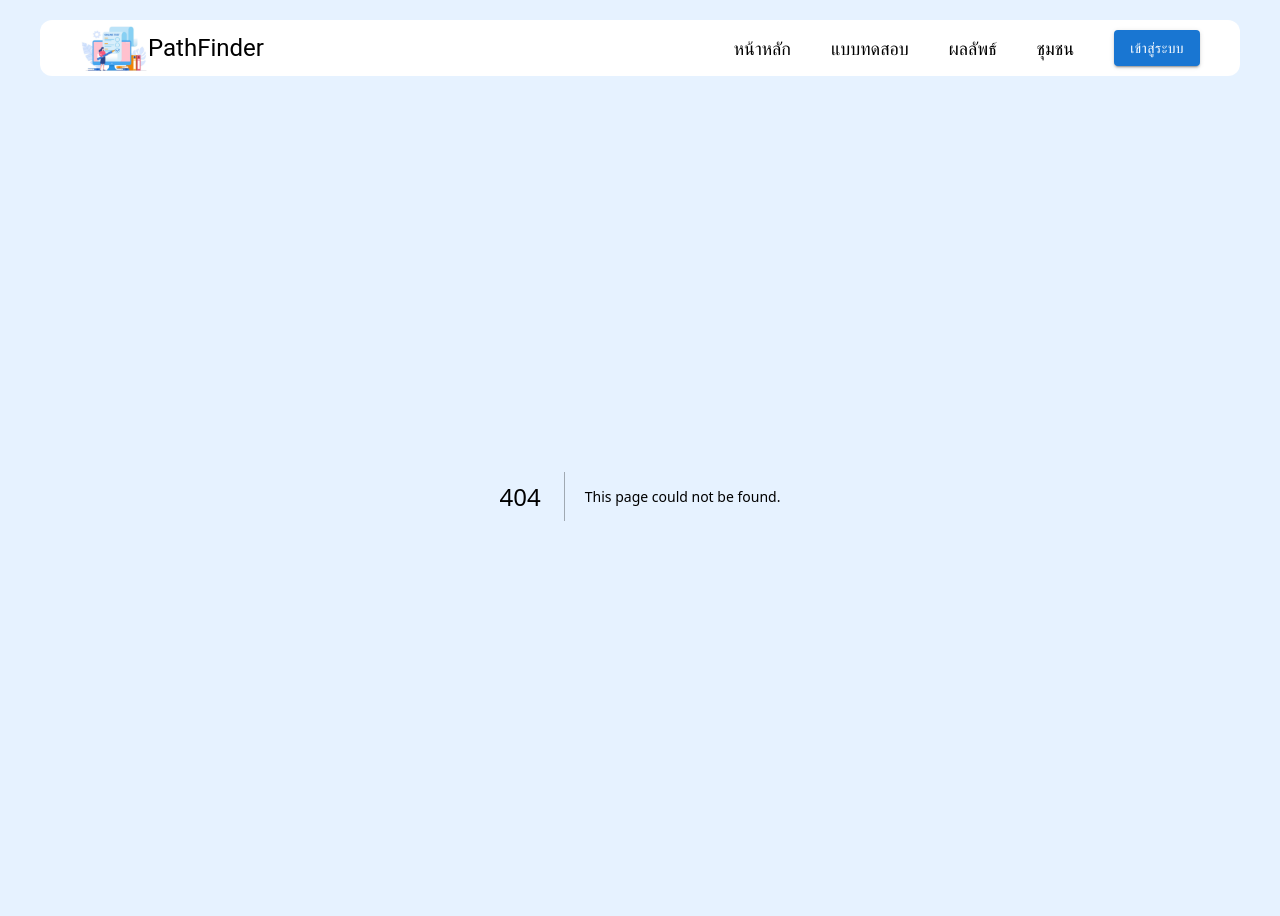
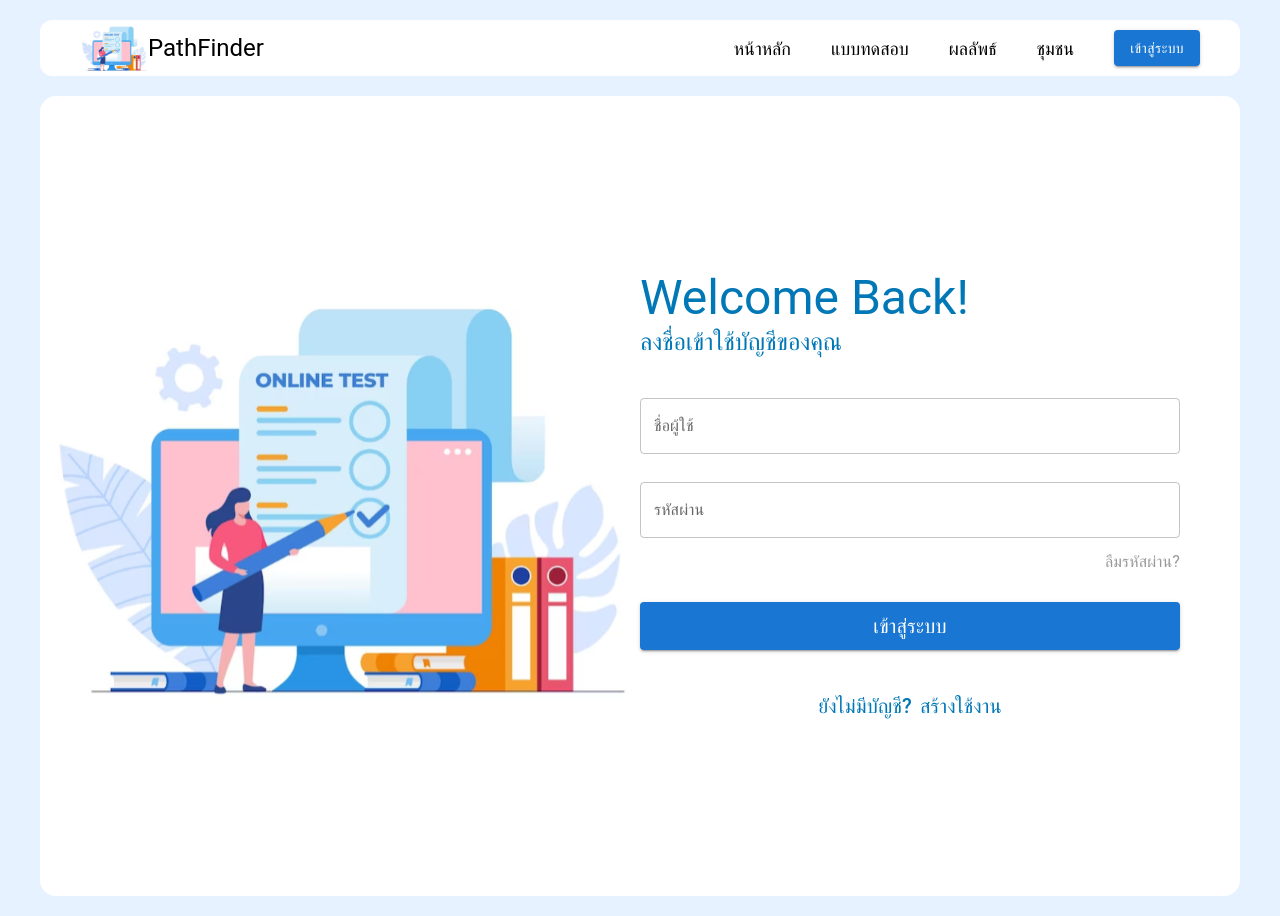
Before and after one commit to loventnc/Project-PathFinder-FE, a Next.js app: page /authenrize/login in a window 1280 px wide. Before the commit this address had no page. Built offline with nearby package versions, Linux system fonts and the light colour scheme.

Commit message:
Create LoginPage

```diff
--- a/src/app/Login/page.tsx
+++ /dev/null
@@ -1,14 +0,0 @@
-"use client";
-import React from 'react';
-
-
-
-
-
-export const LoginPage = () => {
-        return (
-                <div>
-                        <h1>Login</h1>
-                </div>
-        );
-};
--- /dev/null
+++ b/src/app/authenrize/layout.tsx
@@ -0,0 +1,18 @@
+import { Box } from "@mui/material";
+import React from "react";
+
+const AuthenrizeLayout = ({
+  children,
+}: Readonly<{ children: React.ReactNode }>) => {
+  return (
+    <Box display="flex"
+    justifyContent="center"
+    alignItems="center"
+    flexDirection="column"
+     className="bg-neutral01 mx-10 my-5 h-screen rounded-2xl">
+      {children}
+    </Box>
+  );
+};
+
+export default AuthenrizeLayout;
--- /dev/null
+++ b/src/app/authenrize/login/page.tsx
@@ -0,0 +1,115 @@
+"use client";
+
+import { Grid, Box, Typography, TextField, Button } from "@mui/material";
+import React from "react";
+import badnner from "@/asset/img/image 1.svg";
+import Image from "next/image";
+import { useState } from "react";
+import Link from "next/link";
+import { axiosInstance } from "@/lib/axiosInstance";
+import { useRouter } from "next/navigation";
+
+const Loginpage = () => {
+    const router = useRouter();
+  const [user, setUser] = useState({
+    email: "",
+    password: "",
+  });
+
+  const handleChange = (e: React.ChangeEvent<HTMLInputElement>) => {
+    setUser({
+      ...user,
+      [e.target.name]: e.target.value,
+    });
+  };
+
+  const handleSubmit = (e: React.FormEvent<HTMLFormElement>) => {
+    e.preventDefault();
+    axiosInstance
+      .post("/api/user/login", user)
+      .then((res) => {
+        router.push("/");
+      })
+      .catch((err) => {
+        console.log(err);
+      });
+  };
+
+  return (
+    <Grid container>
+      <Grid
+        display={"flex"}
+        justifyContent={"center"}
+        alignItems={"center"}
+        md={6}
+      >
+        <Box>
+          <Image src={badnner} alt="banner" />
+        </Box>
+      </Grid>
+      <Grid
+        display={"flex"}
+        justifyContent={"center"}
+        direction={"column"}
+        md={6}
+        width={"100%"}
+        paddingRight={"5%"}
+        gap={5}
+      >
+        <Box className=" text-primary">
+          <Typography variant="h3" className="font-bold">
+            Welcome Back!
+          </Typography>
+          <Typography variant="h5">ลงชื่อเข้าใช้บัญชีของคุณ</Typography>
+        </Box>
+        <form
+          onSubmit={handleSubmit}
+          className="w-full flex flex-col justify-center items-center gap-y-7"
+        >
+          <TextField
+            id="outlined-basic"
+            label="ชื่อผู้ใช้"
+            placeholder="ชื่อผู้ใช้"
+            name="email"
+            variant="outlined"
+            type="text"
+            onChange={handleChange}
+            fullWidth
+          />
+          <Box
+          width={"100%"}
+          >
+            <TextField
+              id="outlined-basic"
+              label="รหัสผ่าน"
+              variant="outlined"
+              name="password"
+              placeholder="รหัสผ่าน"
+              onChange={handleChange}
+              type="password"
+              fullWidth
+            />
+            <Link href={""} className="flex text-sm justify-end text-neutral04 mt-3">
+                <Typography>
+                    ลืมรหัสผ่าน?
+                </Typography>
+            </Link>
+          </Box>
+          <Button type="submit" variant="contained" fullWidth size="large">
+            <Typography variant="h6">เข้าสู่ระบบ</Typography>
+          </Button>
+        </form>
+        <Link href="" className="flex justify-center gap-x-2">
+          <Typography variant="h6" className="text-primary">
+            ยังไม่มีบัญชี?
+          </Typography>
+          <Typography variant="h6" className="text-primary font-bold">
+            สร้างใช้งาน
+          </Typography>
+        </Link>
+      </Grid>
+    </Grid>
+  );
+};
+
+export default Loginpage;
--- a/src/components/Navbar.tsx
+++ b/src/components/Navbar.tsx
@@ -17,7 +17,7 @@ const Navbar = () => {
         <Link href="/predict">แบบทดสอบ</Link>
         <Link href={""}>ผลลัพธ์</Link>
         <Link href={""}>ชุมชน</Link>
-        <Link href={""}>
+        <Link href="/authenrize/login">
             <Button variant="contained">เข้าสู่ระบบ</Button>
         </Link>
       </Box>
```
Also changed, not shown: src/asset/img/image 1.svg (added).
